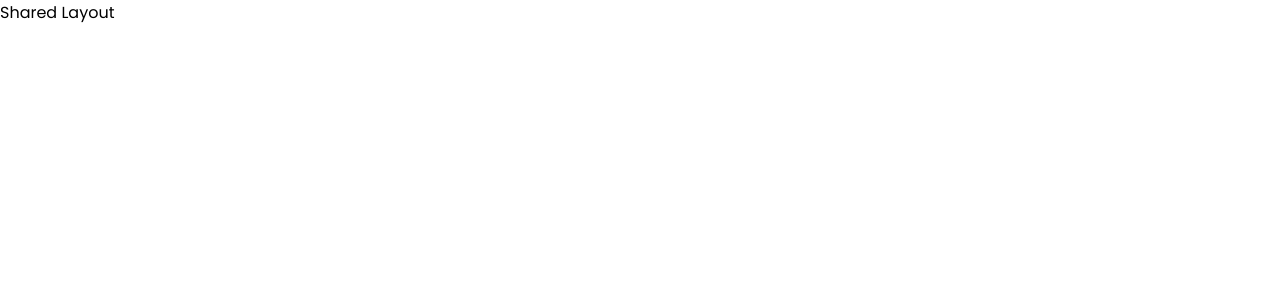
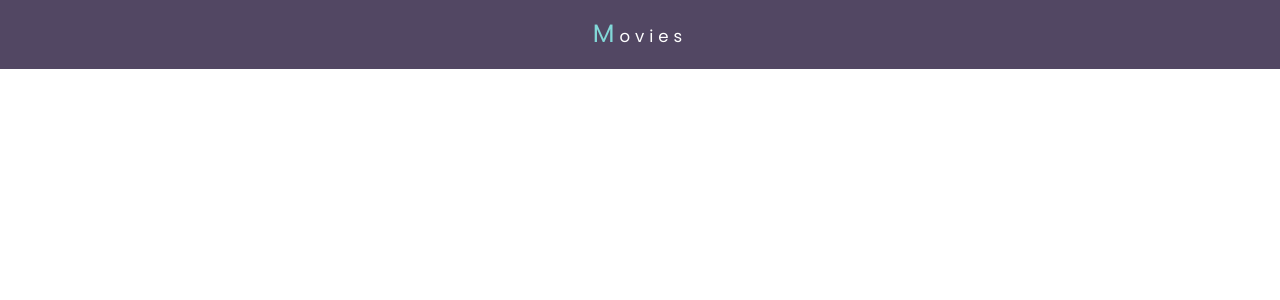
Before and after one commit to azizt24/makes-movie-app, a React (Vite) app in the folder frontend/: page / in a window 1280 px wide. Shown: the top 300 px of the page. Built offline with nearby package versions, Linux system fonts and the light colour scheme.

Commit message:
adding the movies title styles

```diff
--- a/frontend/src/App.jsx
+++ b/frontend/src/App.jsx
@@ -2,10 +2,7 @@ import { RouterProvider } from 'react-router-dom';
 import router from './routes/RouteConfig';
 
 function App() {
-
-  return (
-    <RouterProvider router={router} />
-  );
+  return <RouterProvider router={router} />;
 }
 
 export default App;
--- a/frontend/src/components/ui/Button.jsx
+++ b/frontend/src/components/ui/Button.jsx
@@ -1,6 +1,4 @@
 const Button = () => {
-  return (
-    <div>Button</div>
-  );
+  return <div>Button</div>;
 };
 export default Button;
--- /dev/null
+++ b/frontend/src/pages/MoviesPage/MoviesPage.jsx
@@ -0,0 +1,15 @@
+import {
+  TitleContainer,
+  FirstTitleLetter,
+  RestOfTitle,
+} from './MoviesPage.style';
+
+const MoviesPage = () => {
+  return (
+    <TitleContainer>
+      <FirstTitleLetter>m</FirstTitleLetter>
+      <RestOfTitle>ovies</RestOfTitle>
+    </TitleContainer>
+  );
+};
+export default MoviesPage;
--- /dev/null
+++ b/frontend/src/pages/MoviesPage/MoviesPage.style.jsx
@@ -0,0 +1,21 @@
+import styled from 'styled-components';
+
+export const TitleContainer = styled.div`
+  width: 100%;
+  background: rgb(82, 71, 99);
+  text-align: center;
+  padding-top: 14.4px;
+  padding-bottom: 14.4px;
+  letter-spacing: 5px;
+`;
+
+export const FirstTitleLetter = styled.span`
+  font-size: 25.2px;
+  color: rgb(130, 216, 216);
+  text-transform: capitalize;
+`;
+
+export const RestOfTitle = styled.span`
+  font-size: 16.56px;
+  color: rgb(255, 255, 255);
+`;
--- a/frontend/src/routes/RouteConfig.jsx
+++ b/frontend/src/routes/RouteConfig.jsx
@@ -1,9 +1,9 @@
-import { createBrowserRouter} from 'react-router-dom';
-
+import { createBrowserRouter } from 'react-router-dom';
+import MoviesPage from '../pages/MoviesPage/MoviesPage';
 //mock components
 
 const SharedLayout = () => {
-    return <div>Shared Layout</div>;
+  return <MoviesPage />;
 };
 
 const Error = () => {
@@ -61,8 +61,6 @@ const SharedLayout = () => {
 const AdvancedSearch = () => {
   return <div>Advanced Search</div>;
 };
-
-
 
 const router = createBrowserRouter([
   {
```
Also changed, not shown: frontend/src/components/layout/Navbar.jsx (+3 -5 lines), frontend/src/main.jsx (+6 -6 lines), frontend/src/pages/Home.jsx (+3 -5 lines). Lines whose indentation alone changed are shown as unchanged.
